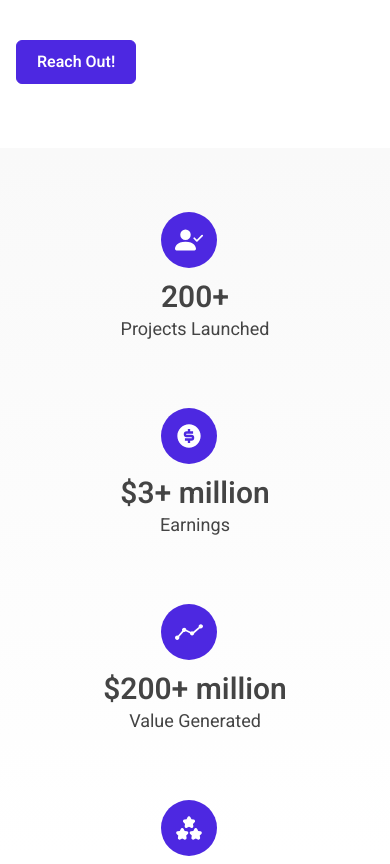
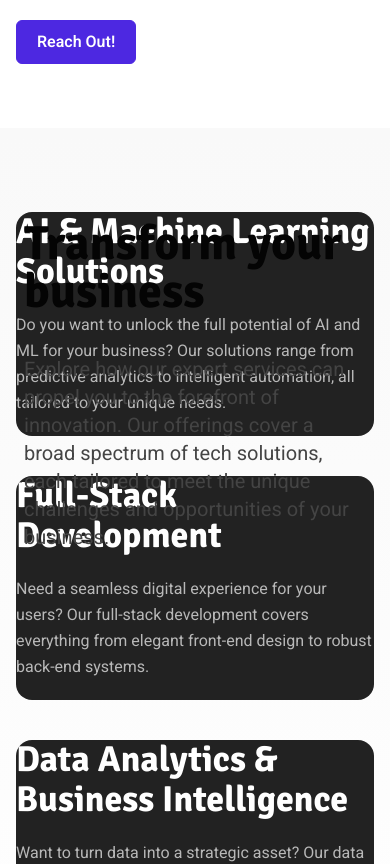
Before and after one commit to mueedqadri/apex-minds, a Next.js app: page / in a window 390 px wide. Shown: the part 823-1687 px from the top of the page. Built offline with nearby package versions, Linux system fonts and the light colour scheme; what tailwind-bootstrap-grid would draw is missing.

Commit message:
Update package name and descriptions, enable services section, add ID to contact form section, update team description, update menu and hero component

```diff
--- a/package.json
+++ b/package.json
@@ -1,5 +1,5 @@
 {
-  "name": "nextplate",
+  "name": "apex-mind",
   "version": "1.5.0",
   "description": "Nextjs and Tailwindcss boilerplate",
   "author": "zeon.studio",
--- a/src/app/page.tsx
+++ b/src/app/page.tsx
@@ -30,7 +30,7 @@ const Home = () => {
     <>
       <SeoMeta />
       <Hero features={features} />
-      {/* <Services /> */}
+      <Services />
       <NumberElements numbers={numbers} />
       <Companies companies={companies} />
       <Skills skills={skills} />
--- a/src/config/config.json
+++ b/src/config/config.json
@@ -1,7 +1,7 @@
 {
   "site": {
-    "title": "Nextplate",
-    "base_url": "https://nextplate.netlify.app",
+    "title": "ApexMind",
+    "base_url": "https://www.apexmindai.com/",
     "base_path": "/",
     "trailing_slash": false,
     "favicon": "/images/favicon.png",
@@ -9,15 +9,16 @@
     "logo_darkmode": "/images/logo-darkmode.png",
     "logo_width": "130",
     "logo_height": "50",
-    "logo_text": "Nextplate"
+    "logo_text": "ApexMind"
   },
 
   "settings": {
-    "search": true,
+    "search": false,
     "sticky_header": true,
     "theme_switcher": true,
     "default_theme": "system",
     "pagination": 2,
+    "navbar": false,
     "summary_length": 200,
     "blog_folder": "blog"
   },
@@ -27,13 +28,13 @@
   },
 
   "navigation_button": {
-    "enable": true,
+    "enable": false,
     "label": "Get Started",
     "link": "https://github.com/zeon-studio/nextplate"
   },
 
   "disqus": {
-    "enable": true,
+    "enable": false,
     "shortname": "themefisher-template",
     "settings": {}
   },
@@ -41,6 +42,6 @@
   "metadata": {
     "meta_author": "Themefisher",
     "meta_image": "/images/og-image.png",
-    "meta_description": "Next Boilerplate"
+    "meta_description": "ApexMind"
   }
 }
--- a/src/config/menu.json
+++ b/src/config/menu.json
@@ -1,4 +1,57 @@
 {
-  "main": [],
-  "footer": []
+  "main": [
+    {
+      "name": "Home",
+      "url": "/"
+    },
+    {
+      "name": "About",
+      "url": "/about"
+    },
+    {
+      "name": "Elements",
+      "url": "/elements"
+    },
+    {
+      "name": "Pages",
+      "url": "",
+      "hasChildren": true,
+      "children": [
+        {
+          "name": "Contact",
+          "url": "/contact"
+        },
+        {
+          "name": "Blog",
+          "url": "/blog"
+        },
+        {
+          "name": "Authors",
+          "url": "/authors"
+        },
+        {
+          "name": "Categories",
+          "url": "/categories"
+        },
+        {
+          "name": "Search",
+          "url": "/search"
+        },
+        {
+          "name": "404 Page",
+          "url": "/404"
+        }
+      ]
+    }
+  ],
+  "footer": [
+    {
+      "name": "Elements",
+      "url": "/elements"
+    },
+    {
+      "name": "Privacy Policy",
+      "url": "/privacy-policy"
+    }
+  ]
 }
--- a/src/content/sections/developers.md
+++ b/src/content/sections/developers.md
@@ -1,7 +1,7 @@
 ---
 enable: true
 title: "Meet our team"
-description: "Over the past few years, the team members have collectively worked on large-scale projects across various technologies."
+description: "Experience the **apex** of innovation with our team of tech experts."
 
 # Developers
 Developers:
@@ -50,7 +50,7 @@ Developers:
     content:
       - Data Scientist and Machine Learning Engineer specializing in **Computer Vision and NLP**.
       - Led a COVID detection project, securing **$12.6M funding** and an **S&P 500 acquisition**.
-      - Expert in MLOps and cloud technologies like** AWS, Azure, and GCP**.
+      - Expert in MLOps and cloud technologies like **AWS, Azure, and GCP**.
       - Developed the **Langtest** library for NLP model testing and contributed to multiple ML and deep learning projects.
 
   - name: "Mir Rashid"
--- a/src/layouts/components/Hero.tsx
+++ b/src/layouts/components/Hero.tsx
@@ -1,3 +1,4 @@
+"use client";
 import React from "react";
 import ImageFallback from "@/helpers/ImageFallback";
 
@@ -18,6 +19,12 @@ interface HeroProps {
 }
 
 const Hero: React.FC<HeroProps> = ({ features }) => {
+  const handleButtonClick: React.MouseEventHandler<HTMLButtonElement> = () => {
+    const element = document.getElementById("contact-form");
+    if (element) {
+      element.scrollIntoView({ behavior: "smooth", block: "start" });
+    }
+  };
   return (
     <section className={`section-sm bg-gradient`}>
       <div className="container">
@@ -47,9 +54,13 @@ const Hero: React.FC<HeroProps> = ({ features }) => {
                 </li>
               ))}
             </ul>
-            <a className="btn btn-primary mt-5" href={features.button.link}>
+            <button
+              onClick={handleButtonClick}
+              type="button"
+              className="btn btn-primary"
+            >
               {features.button.label}
-            </a>
+            </button>
           </div>
         </div>
       </div>
--- a/src/layouts/partials/CallToAction.tsx
+++ b/src/layouts/partials/CallToAction.tsx
@@ -14,7 +14,7 @@ const CallToAction = ({ data }: { data: PageData }) => {
   return (
     <>
       {data.frontmatter.enable && (
-        <section className="mb-28">
+        <section id="contact-form" className="mb-28">
           <div className="container">
             <div className="rounded-xl bg-theme-light px-3 py-10 dark:bg-darkmode-theme-light xl:p-10">
               <div className="row items-center">
--- a/src/layouts/partials/Services.tsx
+++ b/src/layouts/partials/Services.tsx
@@ -1,63 +1,85 @@
 "use client";
-import React, { useState, useEffect } from "react";
+import React, { useState, useEffect, useRef } from "react";
+import { motion, useScroll, useTransform } from "framer-motion";
 
 const Services: React.FC = () => {
-  const [isFixed, setIsFixed] = useState(false);
+  const ref = useRef<HTMLDivElement>(null);
+  const [isLargeScreen, setIsLargeScreen] = useState(false);
 
-  const handleScroll = () => {
-    // Adjust the multiplier based on the number of 'h-screen' divs
-    const threshold = 2000;
+  const services = {
+    title: "Transform your business",
+    subtitle:
+      "Explore how our expert services can propel you to the forefront of innovation. Our offerings cover a broad spectrum of tech solutions, each tailored to meet the unique challenges and opportunities of your business.",
+    list: [
+      {
+        title: "AI & Machine Learning Solutions",
+        subtitle:
+          "Do you want to unlock the full potential of AI and ML for your business? Our solutions range from predictive analytics to intelligent automation, all tailored to your unique needs.",
+      },
+      {
+        title: "Full-Stack Development",
+        subtitle:
+          "Need a seamless digital experience for your users? Our full-stack development covers everything from elegant front-end design to robust back-end systems.",
+      },
+      {
+        title: "Data Analytics & Business Intelligence",
+        subtitle:
+          "Want to turn data into a strategic asset? Our data analytics and business intelligence services help you derive actionable insights and make data-driven decisions.",
+      },
+      {
+        title: "Cloud Computing & MLOps",
+        subtitle:
+          "Looking to scale and secure your operations in the cloud? We provide cutting-edge cloud computing and MLOps services for streamlined ML deployment and management.",
+      },
+    ],
+  };
+  useEffect(() => {
+    const checkScreenSize = () => {
+      setIsLargeScreen(window.innerWidth >= 768);
+    };
 
-    if (window.scrollY >= threshold || window.scrollY <= 200) {
-      setIsFixed(false);
-    } else {
-      setIsFixed(true);
-    }
+    checkScreenSize();
+    window.addEventListener("resize", checkScreenSize);
+
+    return () => window.removeEventListener("resize", checkScreenSize);
+  }, []);
+
+  const getOutputRange = () => {
+    return isLargeScreen ? [0, 100, 1070, 1300] : [0, 0, 0, 0];
   };
 
-  useEffect(() => {
-    window.addEventListener("scroll", handleScroll);
+  const { scrollYProgress } = useScroll({
+    target: ref,
+    offset: ["start end", "end start"],
+  });
 
-    return () => {
-      window.removeEventListener("scroll", handleScroll);
-    };
-  }, []);
+  const y = useTransform(scrollYProgress, [0, 0.25, 0.65, 1], getOutputRange());
 
   return (
-    <section className={`section-sm bg-gradient`}>
+    <section ref={ref} className={`section-sm bg-gradient`}>
       <div className="container">
-        <div className="row items-center justify-between">
+        <div className="row ">
           <div className="relative">
-            <div
-              className={`${
-                isFixed ? "md:fixed" : ""
-              } w-full md:w-7/12 min-h-screen `}
+            <motion.div
+              style={{ y: y }}
+              className={`absolute w-full md:w-6/12 `}
             >
-              <h1
-                className={` ${
-                  isFixed ? "md:fixed" : ""
-                } absolute bottom-0 left-0 p-20  text-8xl`}
-              >
-                Benny
-                <br />
-                The Pup
-              </h1>
-            </div>
-            <div className="w-full md:w-5/12 ml-auto">
-              <div className="bg-red-200 h-screen flex justify-center items-center flex-col p-10">
-                <h2 className="text-4xl mb-5">Meet Benny</h2>
-                <p className="mb-5">I was born 20 May 2020</p>
+              <div className=" p-2">
+                <h1 className={`mb-10 text-5xl`}>{services.title}</h1>
+                <p className=" md:mr-10 text-xl">{services.subtitle}</p>
               </div>
-              <div className="bg-red-50 h-screen flex justify-center items-center flex-col p-10">
-                <h2 className="text-4xl mb-5">I love food</h2>
-                <p className="mb-5">Bones, Pallets, and more!</p>
-              </div>
-              <div className="bg-red-200 h-screen flex justify-center items-center flex-col p-10">
-                <h2 className="text-4xl mb-5">I love my humans</h2>
-                <p className="mb-5">
-                  My humans are super special to me, and I love them
-                </p>
-              </div>
+            </motion.div>
+            <div className="mt-5 w-full md:w-6/12 ml-auto">
+              {services.list.map((item, index) => (
+                <div className="bg-[#222222] rounded-xl  h-70 flex justify-center  flex-col md:p-20 mb-10 dark:bg-[#f9f9f9]">
+                  <h1 className="text-4xl mb-5 text-[#fff] dark:text-dark">
+                    {item.title}
+                  </h1>
+                  <span className="  mb-5 text-[#b8b8b8] dark:text-dark">
+                    {item.subtitle}
+                  </span>
+                </div>
+              ))}
             </div>
           </div>
         </div>
```
Also changed, not shown: src/layouts/partials/Header.tsx (+15 -7 lines).
